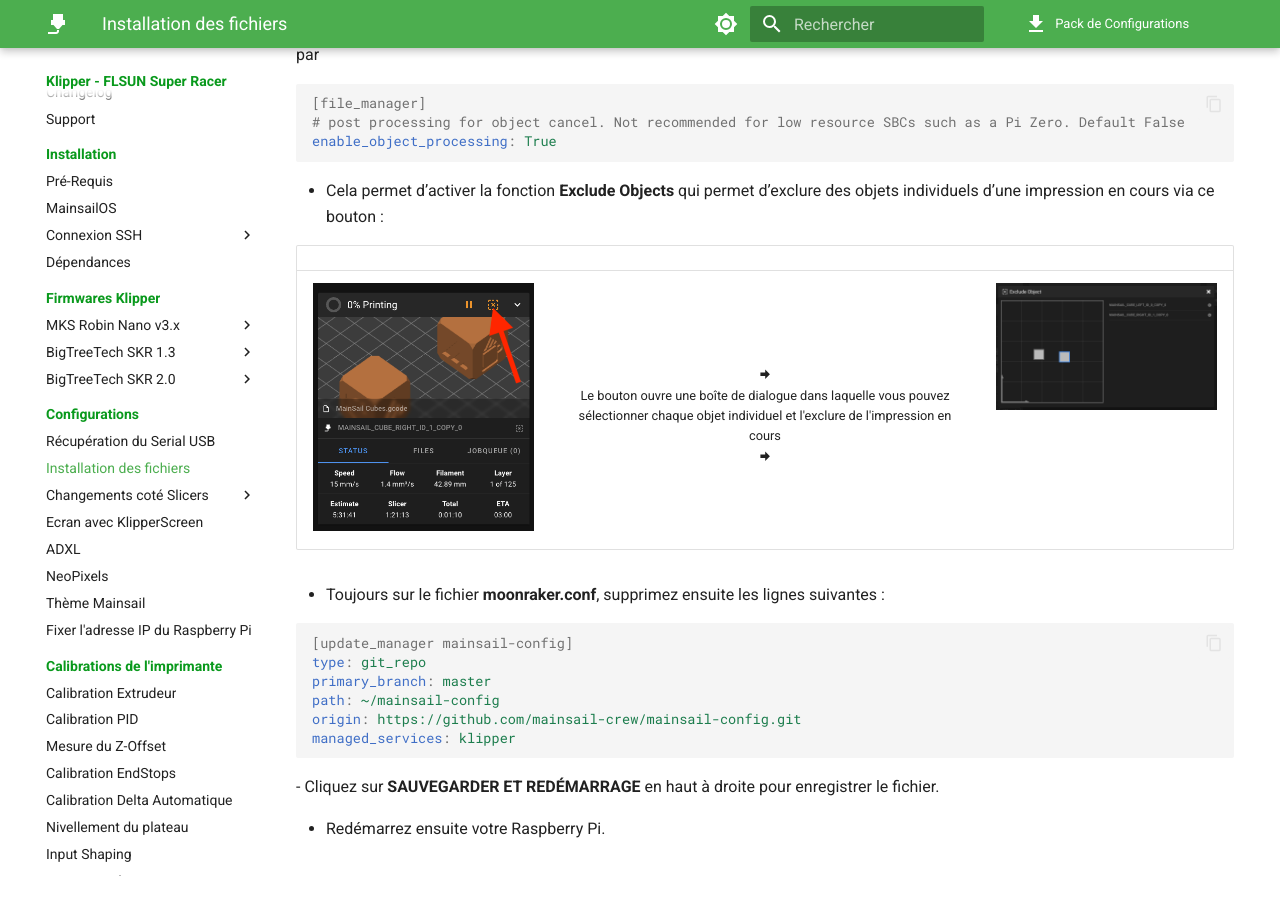
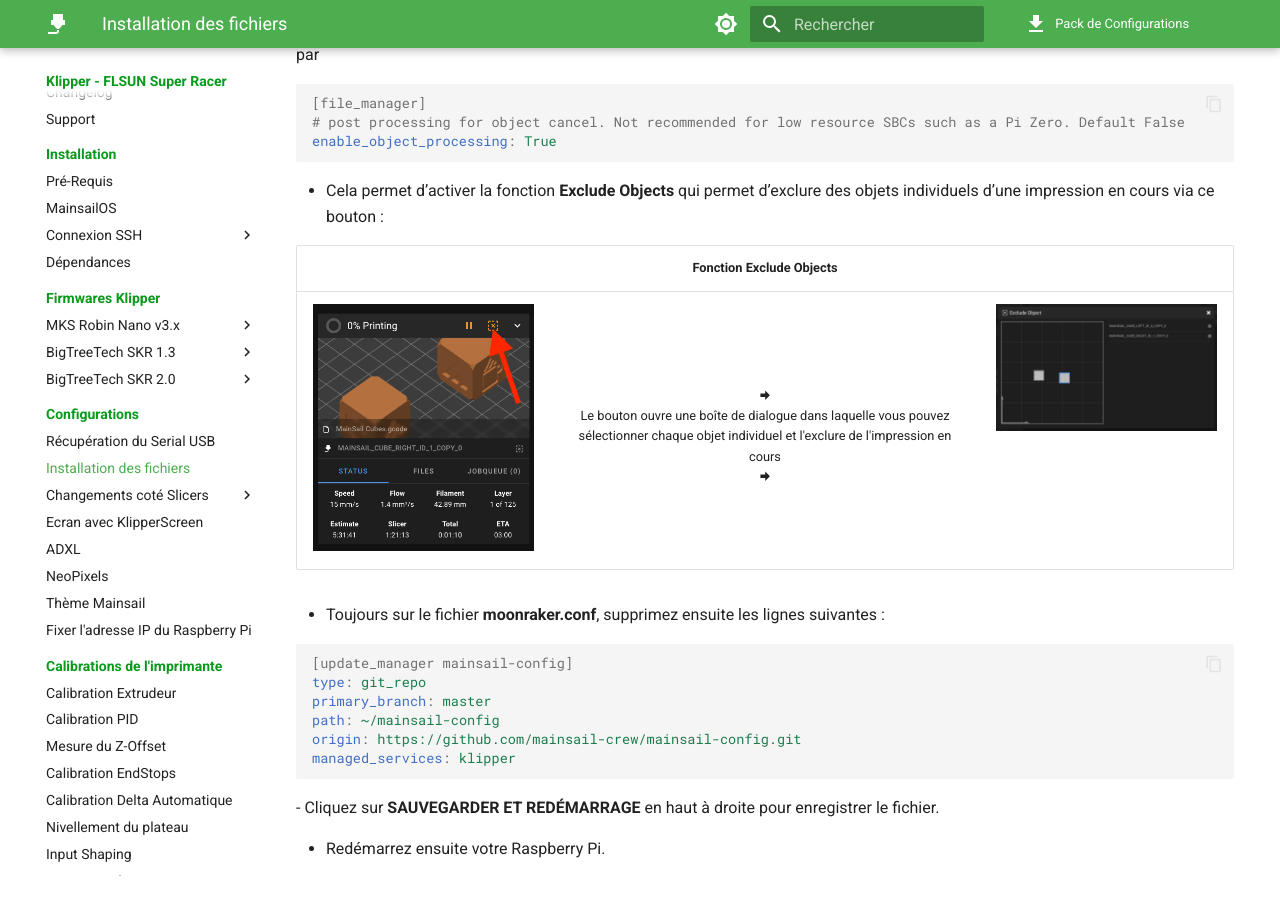
Before and after one commit to Guilouz/test, an MkDocs documentation site: the page built from docs/configurations/fichiers-de-configuration.md, in a window 1280 px wide and 900 px high, scrolled down 2620 px. Built offline with MkDocs 1.6.1 and Material for MkDocs 9.7.7, drawn with Linux system fonts in a browser that asks for light colours; comment, search, counter and statistics services are not loaded.

Commit message:
Update fichiers-de-configuration.md

```diff
--- a/docs/configurations/fichiers-de-configuration.md
+++ b/docs/configurations/fichiers-de-configuration.md
@@ -88,7 +88,7 @@ enable_object_processing: True
 
 - Cela permet d’activer la fonction **Exclude Objects** qui permet d’exclure des objets individuels d’une impression en cours via ce bouton :
 
-|  |  |  |
+|  | Fonction Exclude Objects |  |
 | :---------: | :---------: | :---------: |
 |![SMT32F407](../assets/img/configurations/exclude-objects-status-panel.png){ width="400" } | <br /><br /><br /><br />:material-arrow-right-bold:<br />Le bouton ouvre une boîte de dialogue dans laquelle vous pouvez sélectionner chaque objet individuel et l'exclure de l'impression en cours<br />:material-arrow-right-bold: | ![SMT32F429](../assets/img/configurations/exclude-objects.png){ width="400" } |
 
```
